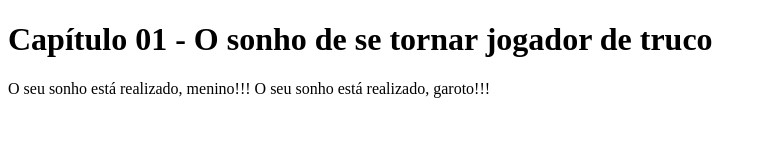
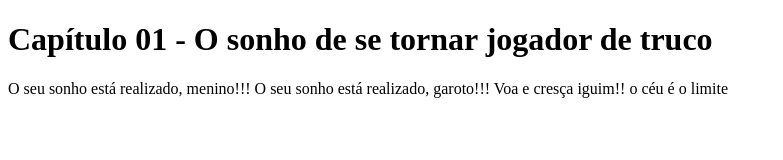
Before and after one commit to LittleJohn22/livro-colaborativo-john-lucas, a plain HTML site: page index.html in a window 1280 px wide. Shown: the whole page, without its empty margins (0-783 px from the left). Drawn offline with Linux system fonts and the light colour scheme.

Commit message:
index.html editado por joao

```diff
--- a/index.html
+++ b/index.html
@@ -5,6 +5,6 @@
   </head>
   <body>
     <h1>Capítulo 01 - O sonho de se tornar jogador de truco</h1>
-    <p> O seu sonho está realizado, menino!!! O seu sonho está realizado, garoto!!! </p>
+    <p> O seu sonho está realizado, menino!!! O seu sonho está realizado, garoto!!! Voa e cresça iguim!! o céu é o limite </p>
   </body>
 </html>
```
